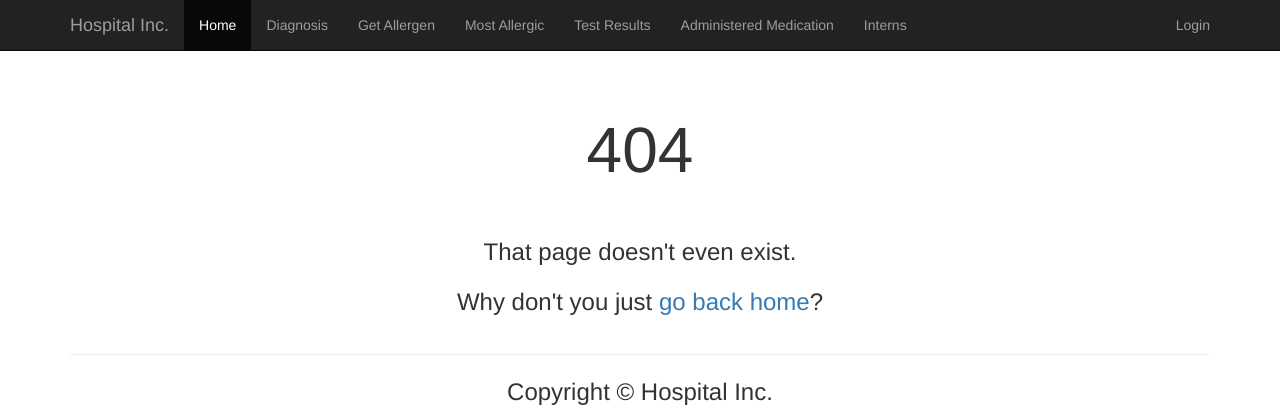
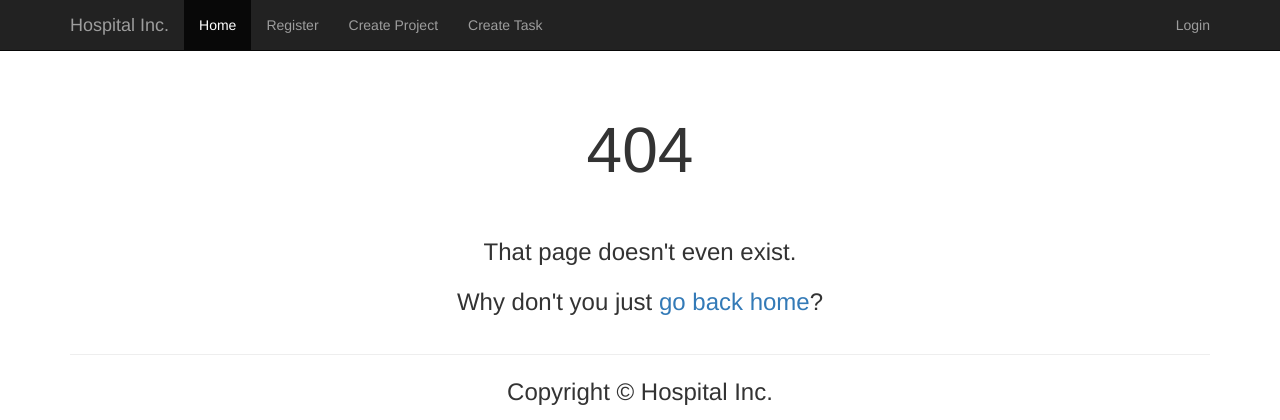
Before and after one commit to JasonHinds13/comp2170-CSPM, a Python web app: template app/templates/404.html in a window 1280 px wide. Shown: the top 420 px of the page. Run offline with Jinja, Linux system fonts and the light colour scheme; the template is opened without the code that fills it, so the values that code supplies are empty; some libraries are stand-ins or nearby versions.

Commit message:
Fixed more

```diff
--- a/app/templates/header.html
+++ b/app/templates/header.html
@@ -12,19 +12,9 @@
         <div id="navbar" class="collapse navbar-collapse">
           <ul class="nav navbar-nav">
             <li class="active"><a href="{{ url_for('home') }}">Home</a></li>
-            <li><a href="{{ url_for('diagnosis') }}">Diagnosis</a></li>
-            <li><a href="{{ url_for('allergens') }}">Get Allergen</a></li>
-            <li><a href="{{ url_for('algmed') }}">Most Allergic</a></li>
-            <li><a href="{{ url_for('results') }}">Test Results</a></li>
-            <li><a href="{{ url_for('adminnurse') }}">Administered Medication</a></li>
-            <li><a href="{{ url_for('interns') }}">Interns</a></li>
-            {%  if session.sec %}
-                <li><a href="{{ url_for('addpatient') }}">Register Patient</a></li>
-            {% endif %}
-
-            {%  if session.nur or session.doc %}
-                <li><a href="{{ url_for('medical') }}">Enter Med Data</a></li>
-            {% endif %}
+            <li><a href="{{ url_for('register') }}">Register</a></li>
+            <li><a href="{{ url_for('createproj') }}">Create Project</a></li>
+            <li><a href="{{ url_for('createtask') }}">Create Task</a></li>
           </ul>
           <ul class="nav navbar-nav navbar-right">
             {% if not session.logged_in %}
--- a/app/views.py
+++ b/app/views.py
@@ -20,7 +20,7 @@ class DBController:
 @app.route('/')
 def home():
     """Render website's home page."""
-    return render_template('home.html')
+    return render_template('index.html')
 
 @app.route("/createProject", methods=["GET","POST"])
 def createproj():
```
Also changed, not shown: app/models.py (+9 -7 lines).
